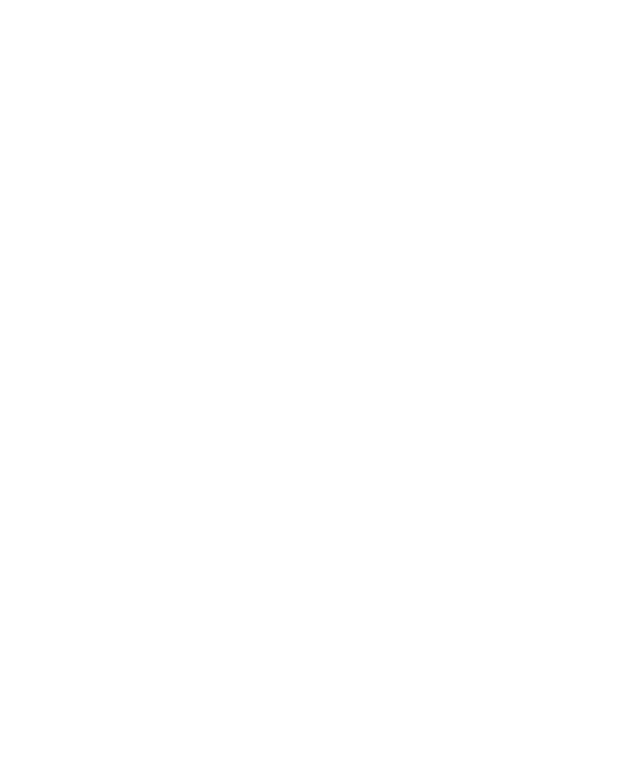
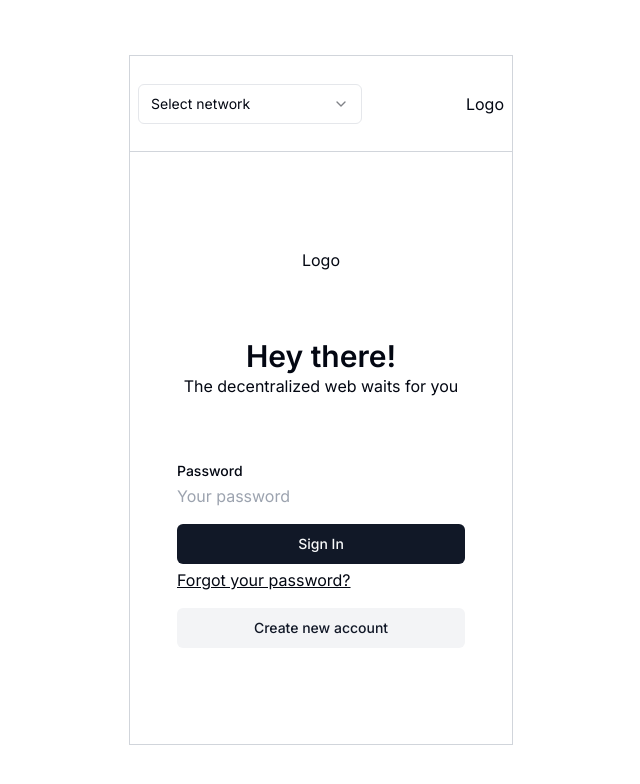
Before and after one commit to Bruno-Ferr/wallet, a Next.js app: page / in a window 1280 px wide. Before the commit this address had no page. Shown: the top 784 px of the page, without its empty margins (319-959 px from the left). Built offline with nearby package versions, Linux system fonts and the light colour scheme.

Commit message:
add login with seed phrase

```diff
--- a/package.json
+++ b/package.json
@@ -15,6 +15,7 @@
     "@radix-ui/react-slot": "^1.1.0",
     "class-variance-authority": "^0.7.0",
     "clsx": "^2.1.1",
+    "ethers": "^6.13.1",
     "lucide-react": "^0.395.0",
     "next": "14.2.4",
     "react": "^18",
--- a/src/app/page.tsx
+++ b/src/app/page.tsx
@@ -3,13 +3,17 @@ import Header from "@/components/Header";
 import { Button } from "@/components/ui/Button";
 import { Input } from "@/components/ui/Input";
 import { Label } from "@/components/ui/Label";
+import { ethers } from "ethers";
 import Image from "next/image";
+import Link from "next/link";
 import { redirect } from "next/navigation";
+import { useState } from "react";
 
 export default function Home() {
+  const [password, setPassword] = useState('')
 
   const logIn = () => {
-    redirect('/yourwallet')
+
   }
 
   return (
@@ -22,10 +26,11 @@ export default function Home() {
       <div className="w-72">
         <div className="grid w-full max-w-sm items-center gap-1.5 mb-4">
           <Label htmlFor="password">Password</Label>
-          <Input type="password" id="password" placeholder="Type your password" />
+          <input type="password" placeholder="Your password" onChange={(e) => setPassword(e.target.value)} />
         </div>
-        <Button className="w-full mb-6" onClick={logIn()}>Sign In</Button>
-        <Button variant="secondary" className="w-full">Create new account</Button>
+        <Button className="w-full mb-1" onClick={() => logIn()}>Sign In</Button>
+        <Link href={'/seedPhrase'} className="underline">Forgot your password?</Link>
+        <Button variant="secondary" className="w-full mt-4">Create new account</Button>
       </div>
     </main>
   );
--- /dev/null
+++ b/src/app/seedPhrase/page.tsx
@@ -0,0 +1,38 @@
+"use client"
+import { Button } from "@/components/ui/Button"
+import { Label } from "@/components/ui/Label"
+import { ethers } from "ethers"
+import { redirect } from "next/navigation"
+import { useState } from "react"
+
+export default function seedPhraseLogin() {
+  const [seedPhrase, setSeedPhrase] = useState('')
+  const [wallet, setWallet] = useState('')
+  const [isError, setIsError] = useState(false)
+
+  const logInWithSeedPhrase = () => {
+    try {
+      const recoveredWallet = ethers.Wallet.fromPhrase(seedPhrase)
+
+      setWallet(recoveredWallet.address)
+      setIsError(false)
+      redirect('/yourwallet')
+    } catch (err) {
+      setIsError(true)
+      return
+    }
+  }
+
+  return (
+    <main className="min-h-[594px] max-w-96 flex flex-col items-center justify-between border border-gray-300 p-24">
+      <div className="w-72">
+        <div className="grid w-full max-w-sm items-center gap-1.5 mb-4">
+          <Label htmlFor="password">Seed phrase:</Label>
+          <textarea className="border border-gray-300" placeholder="Type your seed phrase here..." rows={4} onChange={(e) => setSeedPhrase(e.target.value)} />
+          {isError && <p className="text-red-500 text-center">Incorrect seed phrase</p>}
+        </div>
+        <Button className="w-full mb-6" onClick={() => logInWithSeedPhrase()}>Sign In</Button>
+      </div>
+    </main>
+  )
+}
```
Also changed, not shown: 1 other file (tests, documents, lock files or other folders).
